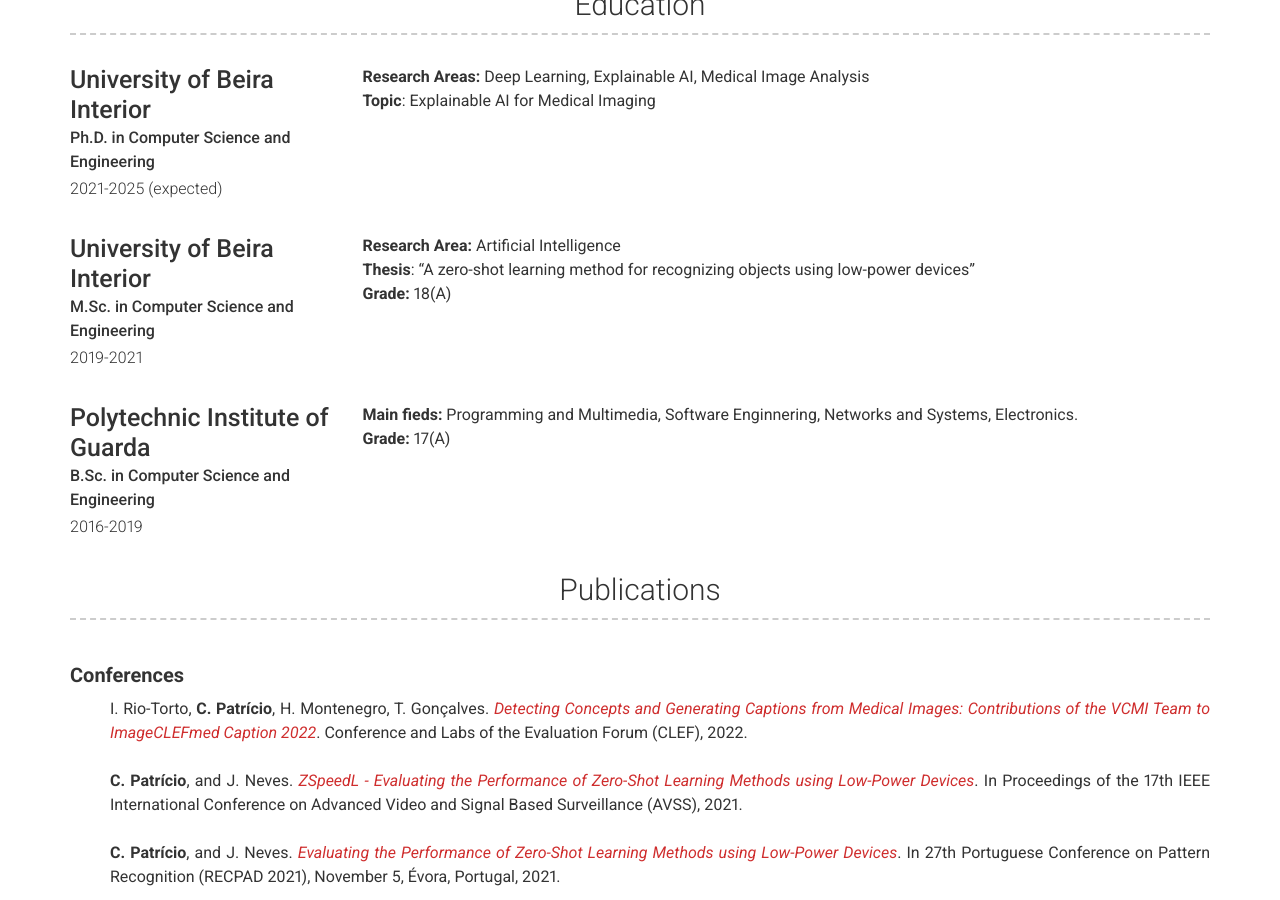
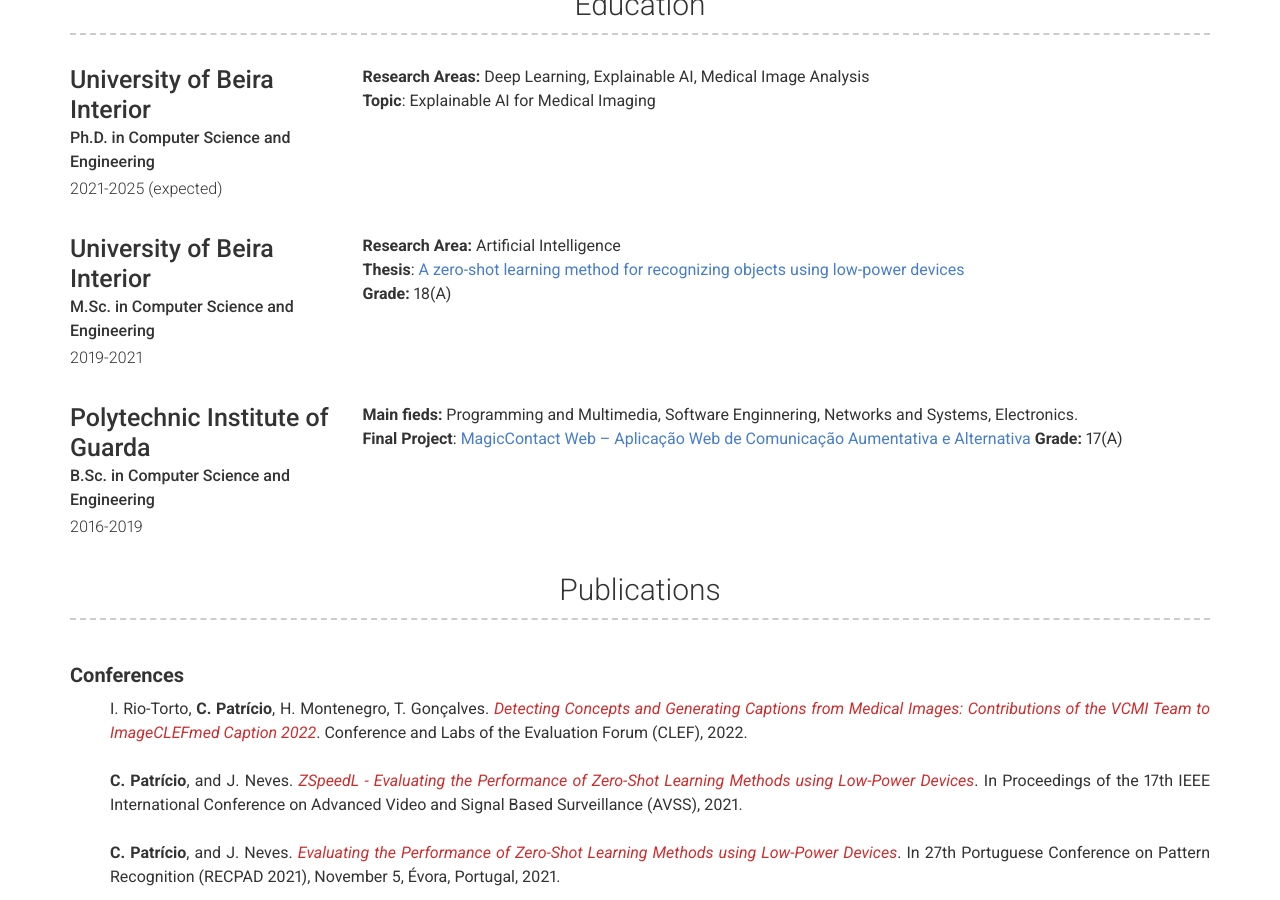
Before and after one commit to CristianoPatricio/cristianopatricio.github.io, a Jekyll site: the page built from index.md, in a window 1280 px wide and 900 px high, scrolled down 1453 px. Built offline with Jekyll 4.4.1, drawn with Linux system fonts in a browser that asks for light colours; nearby versions of some CDN libraries; some of the changed lines change nothing that is shown.

Commit message:
Update education.yml

```diff
--- a/_data/education.yml
+++ b/_data/education.yml
@@ -13,7 +13,7 @@
   qualification: M.Sc. in Computer Science and Engineering
   description: > # this will include new lines to allow paragraphs
     **Research Area:** Artificial Intelligence <br>
-    **Thesis**: "A zero-shot learning method for recognizing objects using low-power devices" <br>
+    **Thesis**: <a href="http://hdl.handle.net/10400.6/11822" target="blank">A zero-shot learning method for recognizing objects using low-power devices</a> <br>
     **Grade:** 18(A)
 
 - layout: left
@@ -22,4 +22,5 @@
   qualification: B.Sc. in Computer Science and Engineering
   description: > # this will include new lines to allow paragraphs
     **Main fieds:** Programming and Multimedia, Software Enginnering, Networks and Systems, Electronics. <br>
+    **Final Project**: <a href="http://hdl.handle.net/10314/4818" target="blank">MagicContact Web – Aplicação Web de Comunicação Aumentativa e Alternativa</a>
     **Grade:** 17(A)
```
